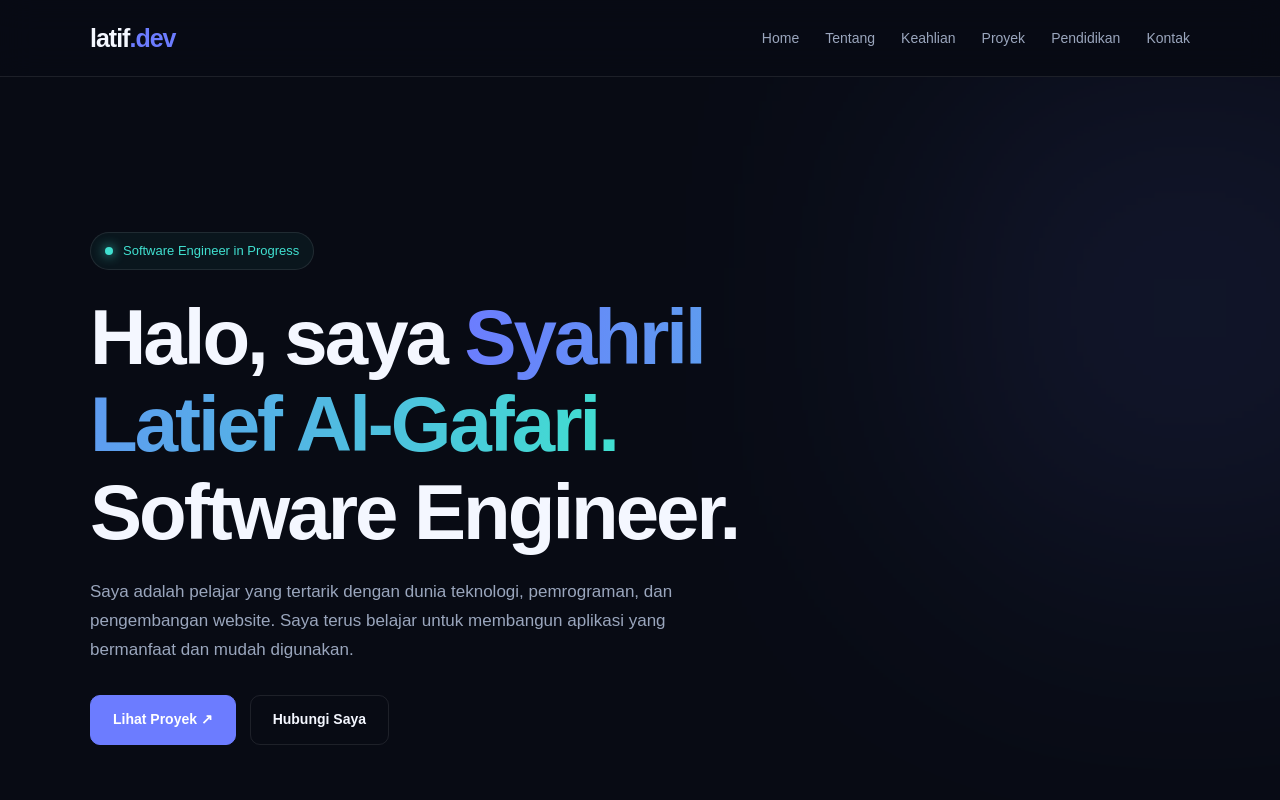
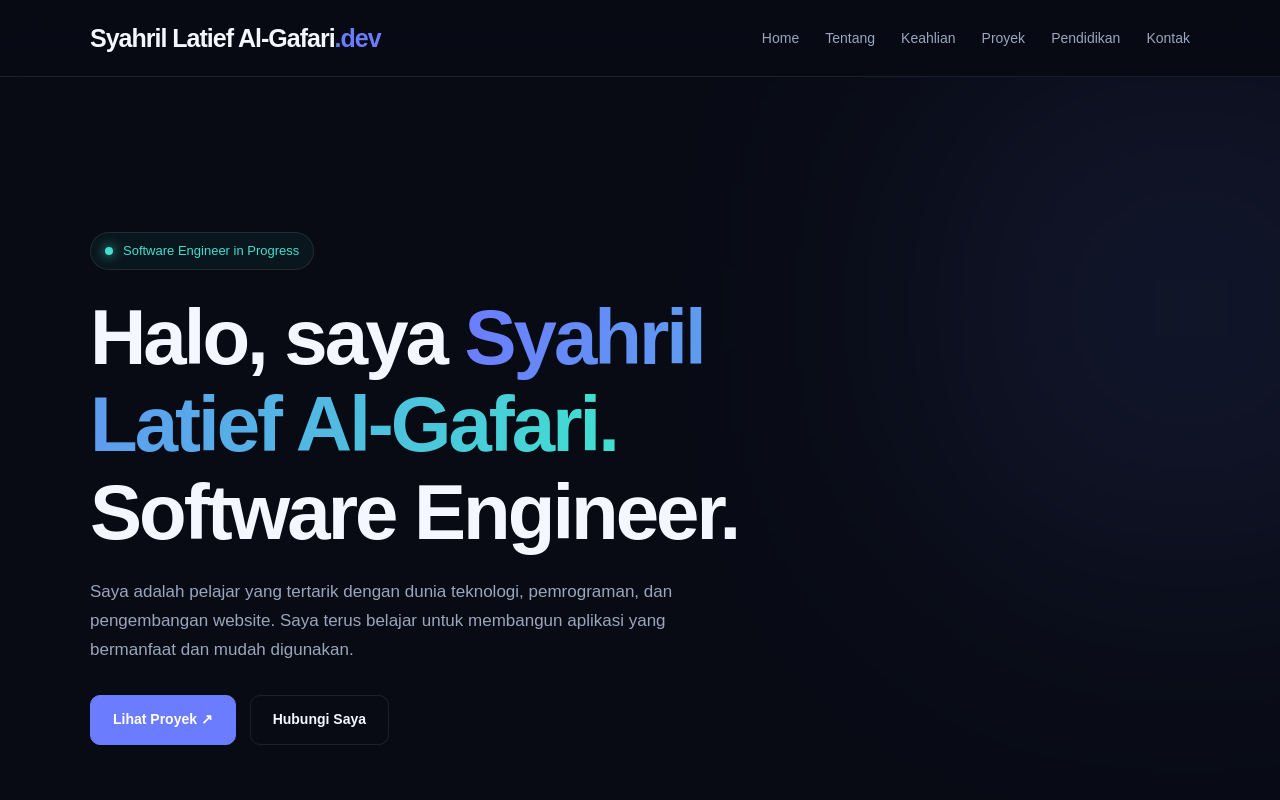
Before and after one commit to Latifpz/Web-Portofolio-, a plain HTML site: page index.html in a window 1280 px wide. Shown: the top 800 px of the page. Drawn offline with Linux system fonts and the light colour scheme.

Commit message:
Update index.html

```diff
--- a/index.html
+++ b/index.html
@@ -11,7 +11,7 @@
 <body>
   <header class="navbar">
     <div class="container nav-inner">
-      <a href="#home" class="logo">latif<span>.dev</span></a>
+      <a href="#home" class="logo">Syahril Latief Al-Gafari<span>.dev</span></a>
       <button class="menu-toggle" id="menuToggle" aria-label="Buka menu" aria-expanded="false">☰</button>
       <ul class="nav-links" id="navLinks">
         <li><a href="#home">Home</a></li>
```
